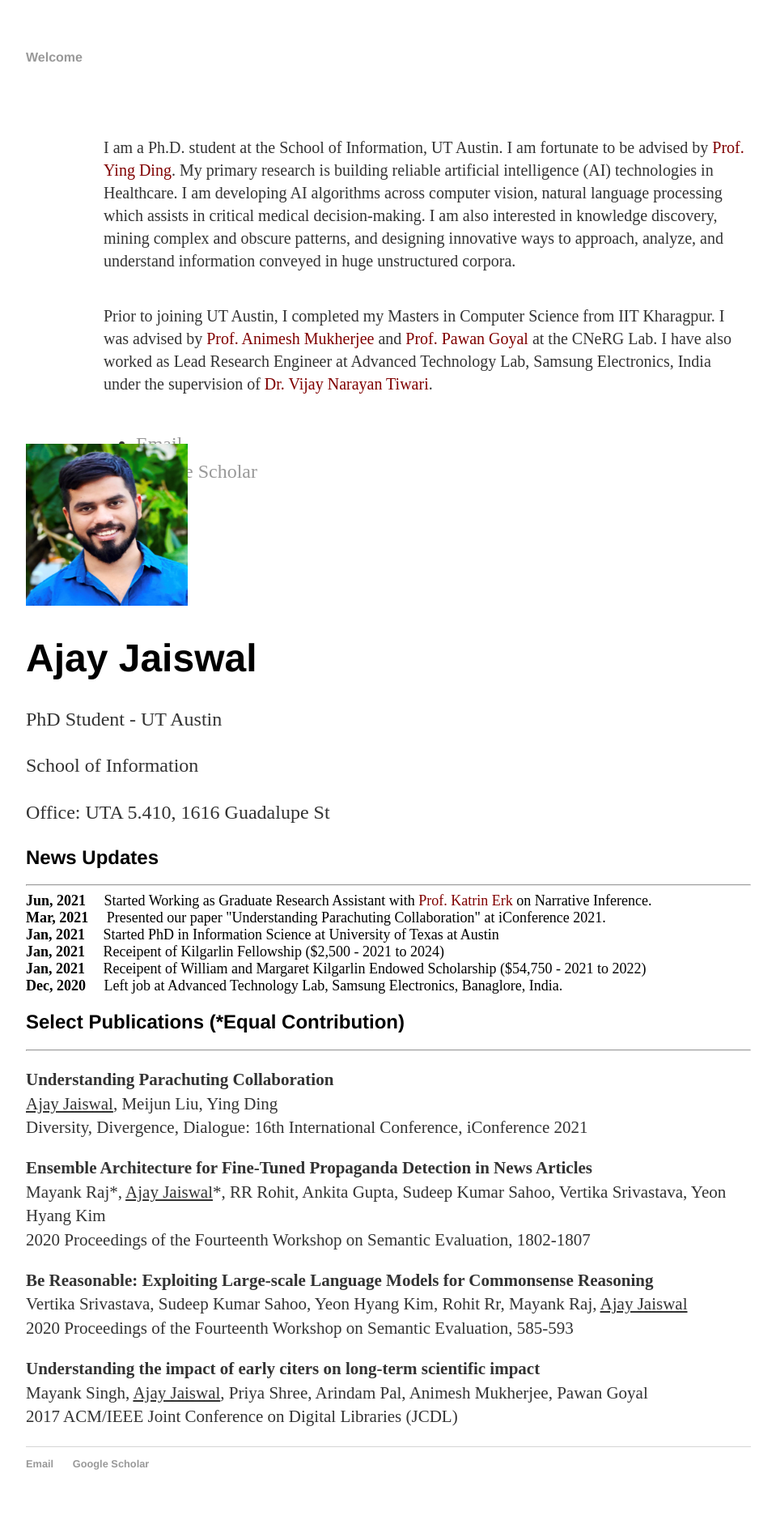
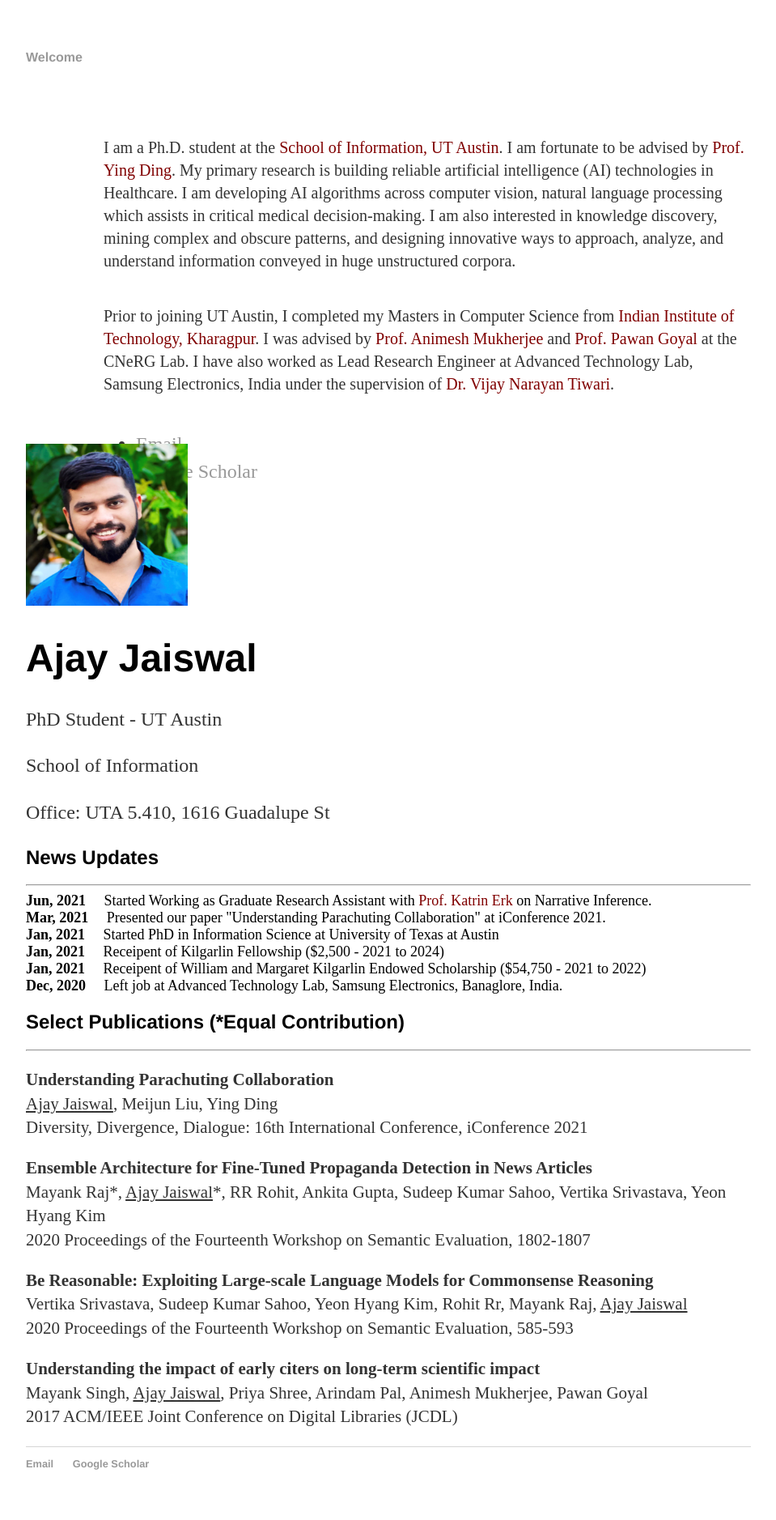
Before and after one commit to Ajay1994/ajay1994.github.io, a Jekyll site: the page built from index.html, in a window 1280 px wide. Shown: the whole page at 81% size, without its empty margins (160-1119 px from the left). Built offline with Jekyll 4.4.1, drawn with Linux system fonts in a browser that asks for light colours.

Commit message:
Update index.html

```diff
--- a/index.html
+++ b/index.html
@@ -5,14 +5,17 @@ title: Ajay Jaiswal Homepage
 
 		<div class="blurb">
 			<div style="width:800px; height:400px;  float:right; margin-top:50px">
-				<p style="font-size:20px;display: inline-block;">I am a Ph.D. student at the School of Information, UT Austin. I am fortunate to be advised by
+				<p style="font-size:20px;display: inline-block;">I am a Ph.D. student at the
+					<a href = "https://www.ischool.utexas.edu/" style="color:#800000">
+					School of Information, UT Austin</a>. I am fortunate to be advised by
 					<a href = "https://yingding.ischool.utexas.edu/" style="color:#800000">Prof. Ying Ding</a>.
 					My primary research is building reliable artificial intelligence (AI) technologies in Healthcare. I am developing AI algorithms
 					across computer vision, natural language processing which assists in critical medical decision-making. I am also interested in
 					knowledge discovery, mining complex and obscure patterns, and designing innovative ways to approach, analyze, and understand
 					information conveyed in huge unstructured corpora.</p>
 
-				<p style="font-size:20px;display: inline-block;">Prior to joining UT Austin, I completed my Masters in Computer Science from IIT Kharagpur.
+				<p style="font-size:20px;display: inline-block;">Prior to joining UT Austin, I completed my Masters in Computer Science from
+					<a href = "http://www.iitkgp.ac.in/" style="color:#800000">Indian Institute of Technology, Kharagpur</a>.
 					I was advised by
 					<a href = "https://cse.iitkgp.ac.in/~animeshm/" style="color:#800000">Prof. Animesh Mukherjee</a> and
 					<a href = "https://cse.iitkgp.ac.in/~pawang/" style="color:#800000">Prof. Pawan Goyal</a> at the CNeRG Lab. I have also worked as Lead Research Engineer
```
